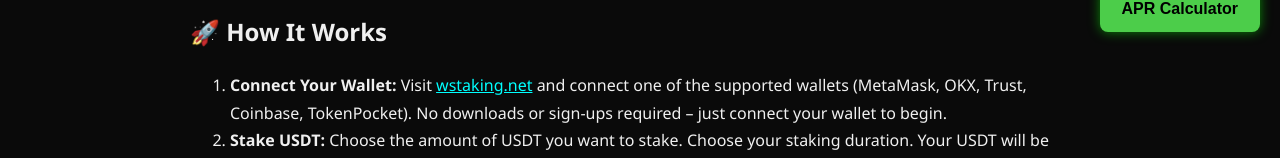
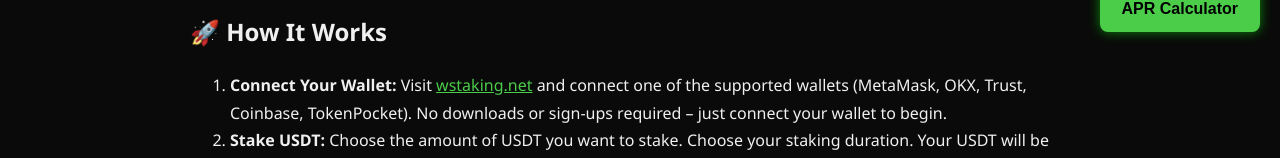
Before and after one commit to WhaleStrategy/WStaking, a plain HTML site: page index.html in a window 1280 px wide. Shown: the part 738-896 px from the top of the page. Drawn offline with nearby package versions, Linux system fonts and the light colour scheme.

Commit message:
Update index.html

```diff
--- a/index.html
+++ b/index.html
@@ -21,7 +21,7 @@
       max-width: 100%;
     }
     a {
-      color: #00ffff;
+      color: #4ccd4a;
     }
     table {
       width: 75%;
```
